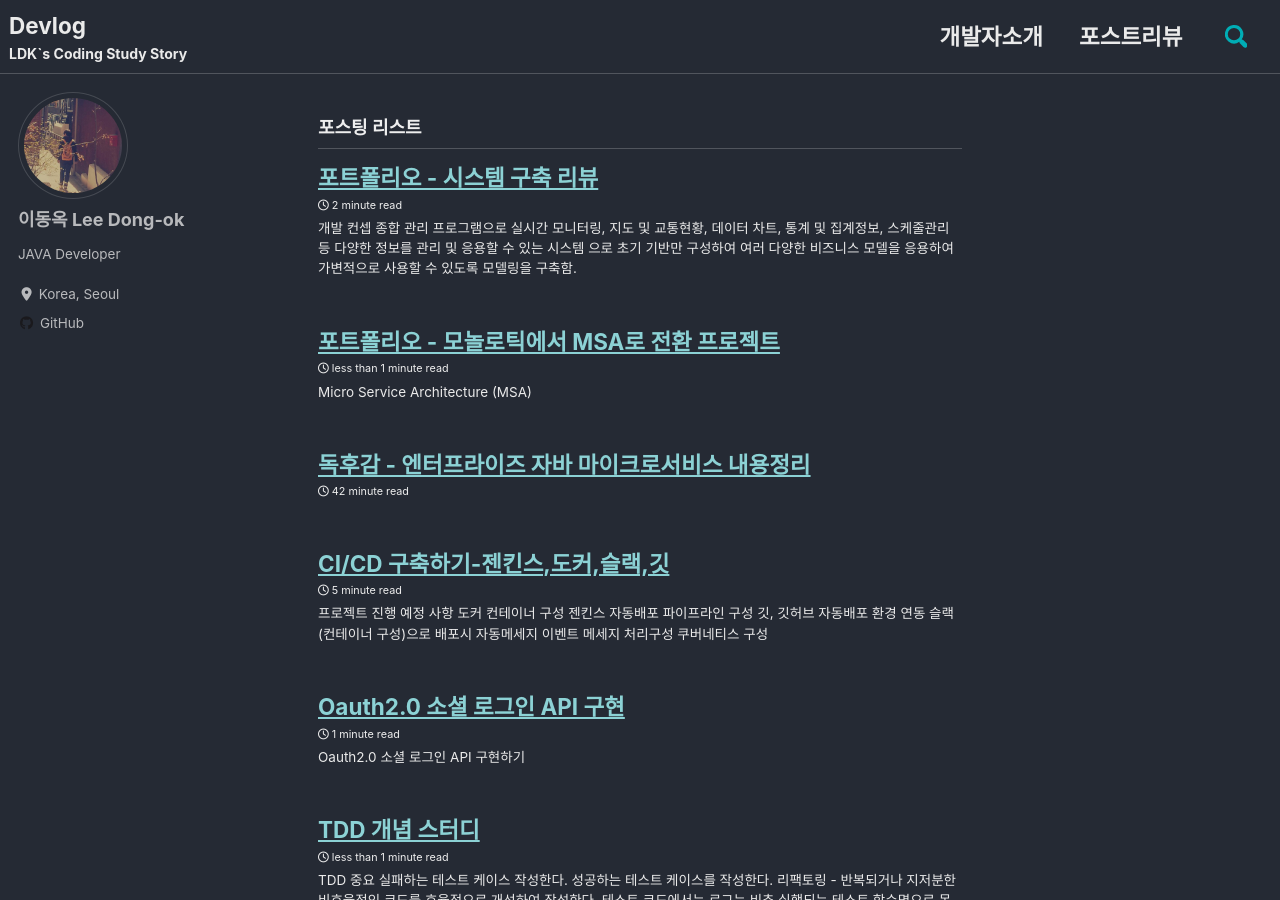
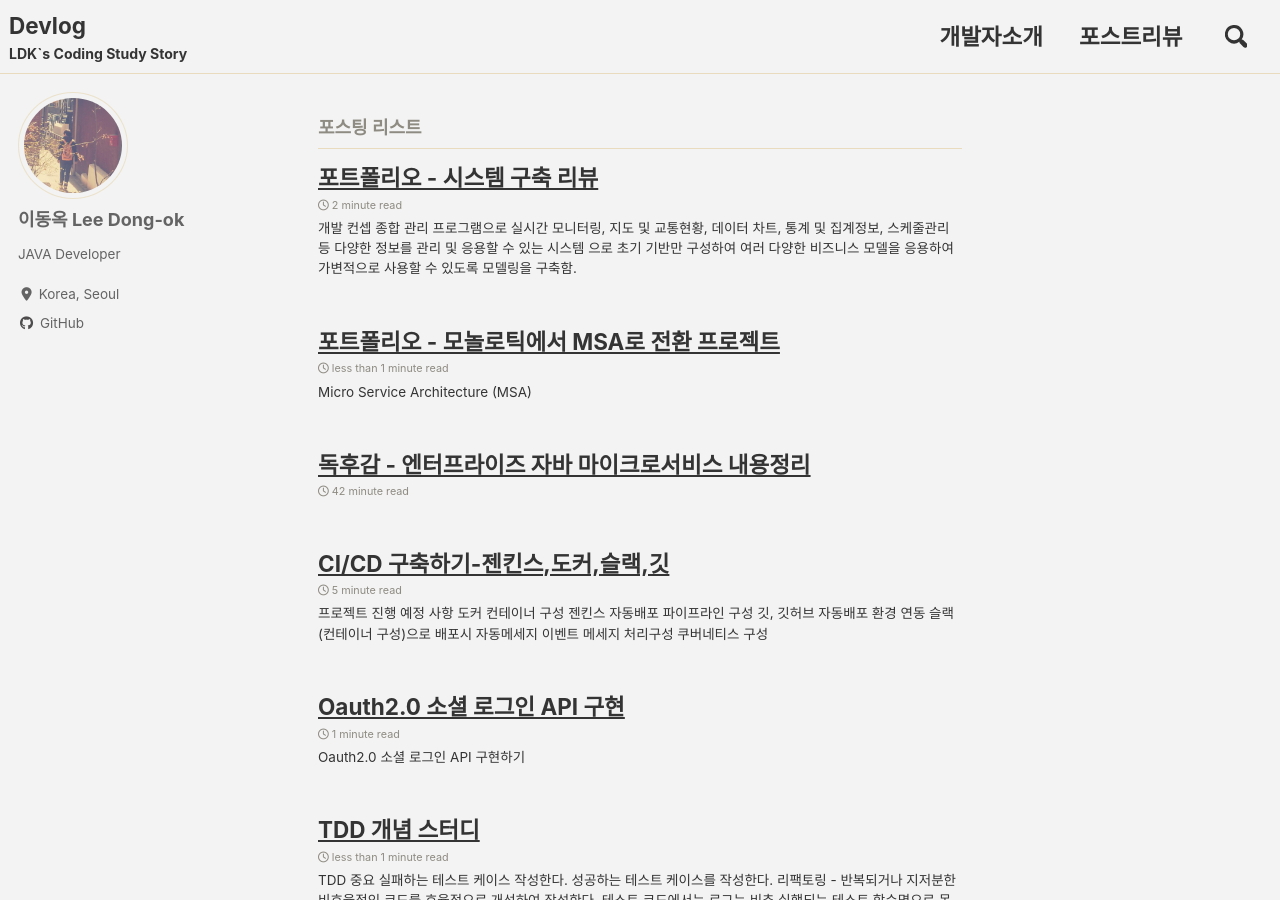
Before and after one commit to ldk-hub/ldk-hub.github.io, a Jekyll site: the page built from index.html, in a window 1280 px wide and 900 px high. Built offline with Jekyll 4.4.1, drawn with Linux system fonts in a browser that asks for light colours; cached includes are drawn as plain includes; nearby versions of some CDN libraries; a script that is not in the unit is left out; the list of posts is cut into pages by our own code; comment, search, counter and statistics services are not loaded.

Commit message:
Update _config.yml

```diff
--- a/_config.yml
+++ b/_config.yml
@@ -5,7 +5,7 @@
 
 # theme                  : "minimal-mistakes-jekyll"
 remote_theme           : "ldk-hub/minimal-mistakes" # 원격테마 설정
-minimal_mistakes_skin    : "dark" # "air", "aqua","default", "contrast", "neon", "dirt", , "mint", "plum", "sunrise" 테마내부 디자인변경
+minimal_mistakes_skin    : "dirt" # "air", "aqua","default", "contrast", "neon", "dirt", , "mint", "plum", "sunrise" 테마내부 디자인변경
 
 # Site Settings
 locale                   : "en-US"
```
